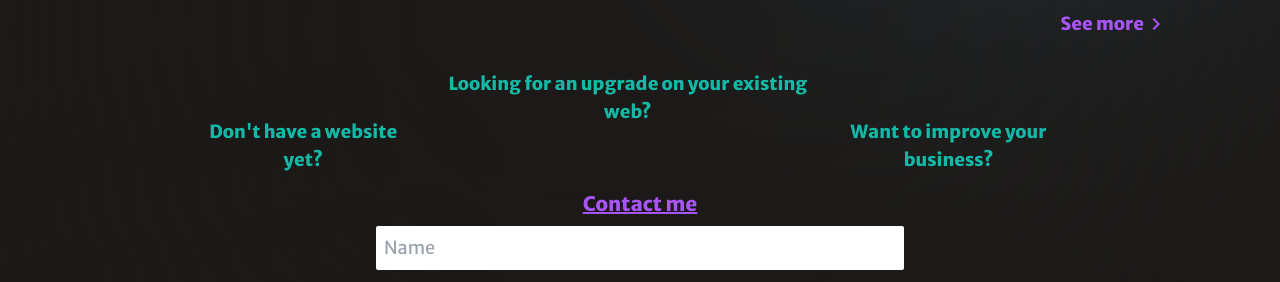
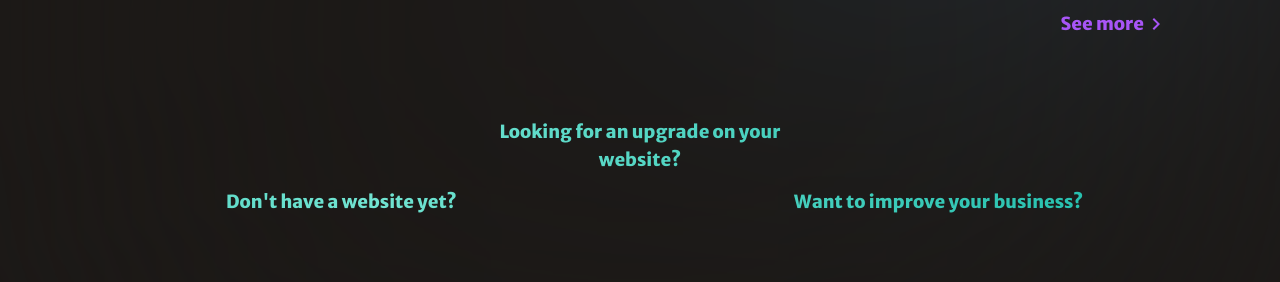
Before and after one commit to SantiagoJavierRubio/portfolio, a Next.js app: page / in a window 1280 px wide. Shown: the part 518-800 px from the top of the page. Built offline with nearby package versions, Linux system fonts and the light colour scheme; no server answers; the database is empty.

Commit message:
styles -> main contact form

```diff
--- a/pages/index.js
+++ b/pages/index.js
@@ -102,21 +102,21 @@ export default function Home({ featured }) {
         <article id="contact" className="mt-32">
           <div
             id="questions"
-            className="m-auto flex w-4/5 items-center justify-between"
+            className="m-auto flex animate-backgroundSlowPan items-center justify-between bg-teal-500 bg-gradient-to-r from-teal-500 via-teal-200/70 to-teal-500 bg-200 bg-clip-text sm:w-4/5"
           >
-            <h6 className="text-center text-lg font-bold text-teal-500">
+            <h6 className="flex-1 text-center text-base text-transparent sm:font-bold md:text-lg">
               Don&apos;t have a website yet?
             </h6>
-            <h6 className="-translate-y-12 translate-x-4 text-center text-lg font-bold text-teal-500">
-              Looking for an upgrade on your existing web?
+            <h6 className="mb-28 flex-1 self-start text-center text-base text-transparent sm:font-bold md:text-lg">
+              Looking for an upgrade on your website?
             </h6>
-            <h6 className="text-center text-lg font-bold text-teal-500">
+            <h6 className="flex-1 text-center text-base text-transparent sm:font-bold md:text-lg">
               Want to improve your business?
             </h6>
           </div>
           <h6
             id="contact-title"
-            className="mb-2 mt-4 text-center text-xl font-bold text-purple-500 underline"
+            className="mb-2 text-center text-xl font-bold text-purple-500 underline"
           >
             Contact me
           </h6>
--- a/tailwind.config.js
+++ b/tailwind.config.js
@@ -31,6 +31,7 @@ module.exports = {
         appearBottom: 'appear-bottom 1s ease-in-out',
         appearLeft: 'appear-left 1s ease-in-out',
         backgroundPan: 'background-pan 1s linear infinite',
+        backgroundSlowPan: 'background-pan 3.5s linear infinite',
         crossThrough: 'cross-through 60s linear alternate infinite'
       }
     }
```
